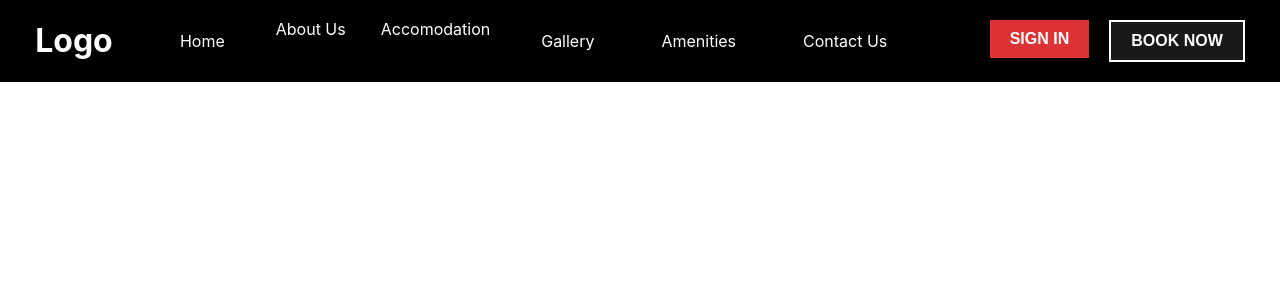
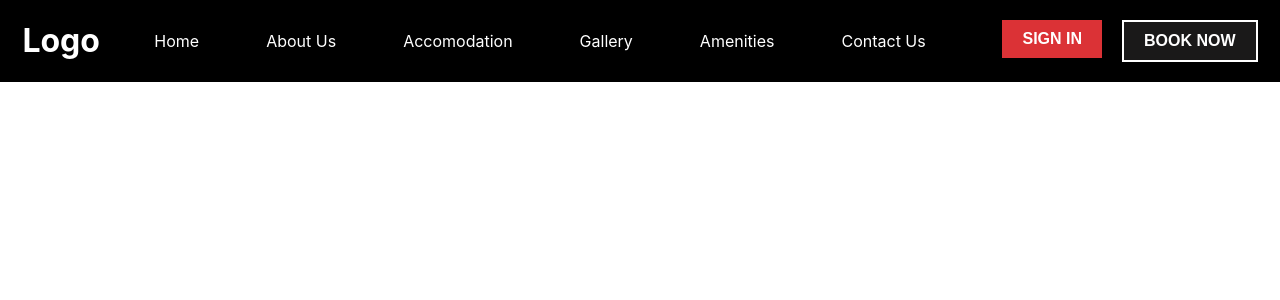
Before and after one commit to KalpithaRB/Resort_Websites, a React (Create React App) app in the folder websites/: page / in a window 1280 px wide. Shown: the top 300 px of the page. Built offline with nearby package versions, Linux system fonts and the light colour scheme.

Commit message:
Aligned the Dropdowns to the end of the navigation option and adjusted its height and width

```diff
--- a/websites/src/components/Header.css
+++ b/websites/src/components/Header.css
@@ -24,7 +24,8 @@ background-color: black;
 .dropbtn {
     background-color: transparent;
     color: white;
-    padding: 16px;
+    padding-right: 16px;
+    padding-left: 16px;
     font-size: 16px;
     border: none;
     display:flex;
@@ -48,7 +49,7 @@ background-color: black;
     display: none;
     position: absolute;
     background-color: #f1f1f1;
-    min-width: 160px;
+    min-width: 180px;
     box-shadow: 0px 8px 16px 0px rgba(0,0,0,0.2);
     z-index: 1;
   }
--- a/websites/src/components/Header.js
+++ b/websites/src/components/Header.js
@@ -5,7 +5,8 @@ function Navcontent(title) {
   return (
     <div className="options">
       <div className="dropdown">
-        <div className="dropbtn">{title.names}</div>
+        <div className="dropbtn">
+          <a href="/">{title.names}</a></div>
       </div>
       <div className="dropdown-content">
           <a href="/">{title.drop1}</a>
```
